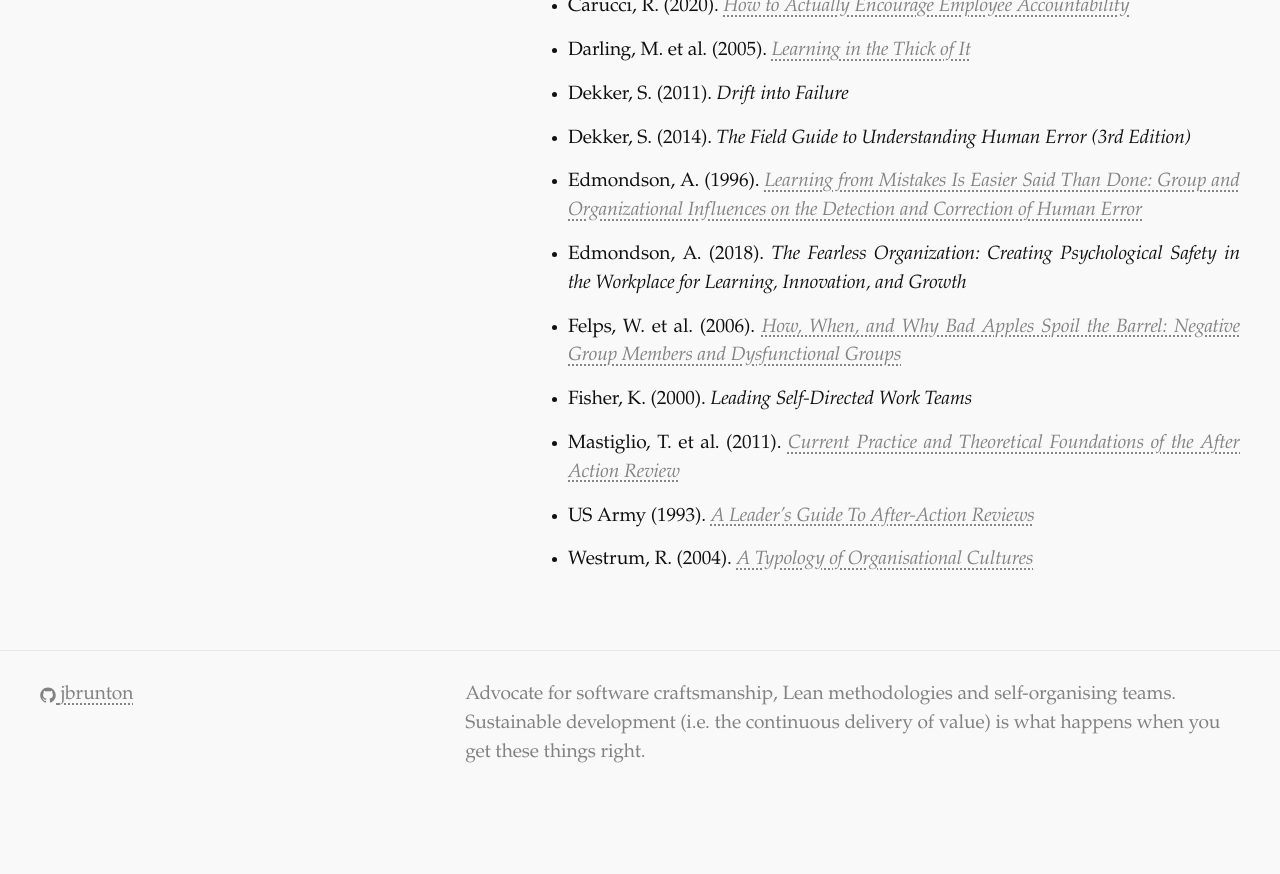
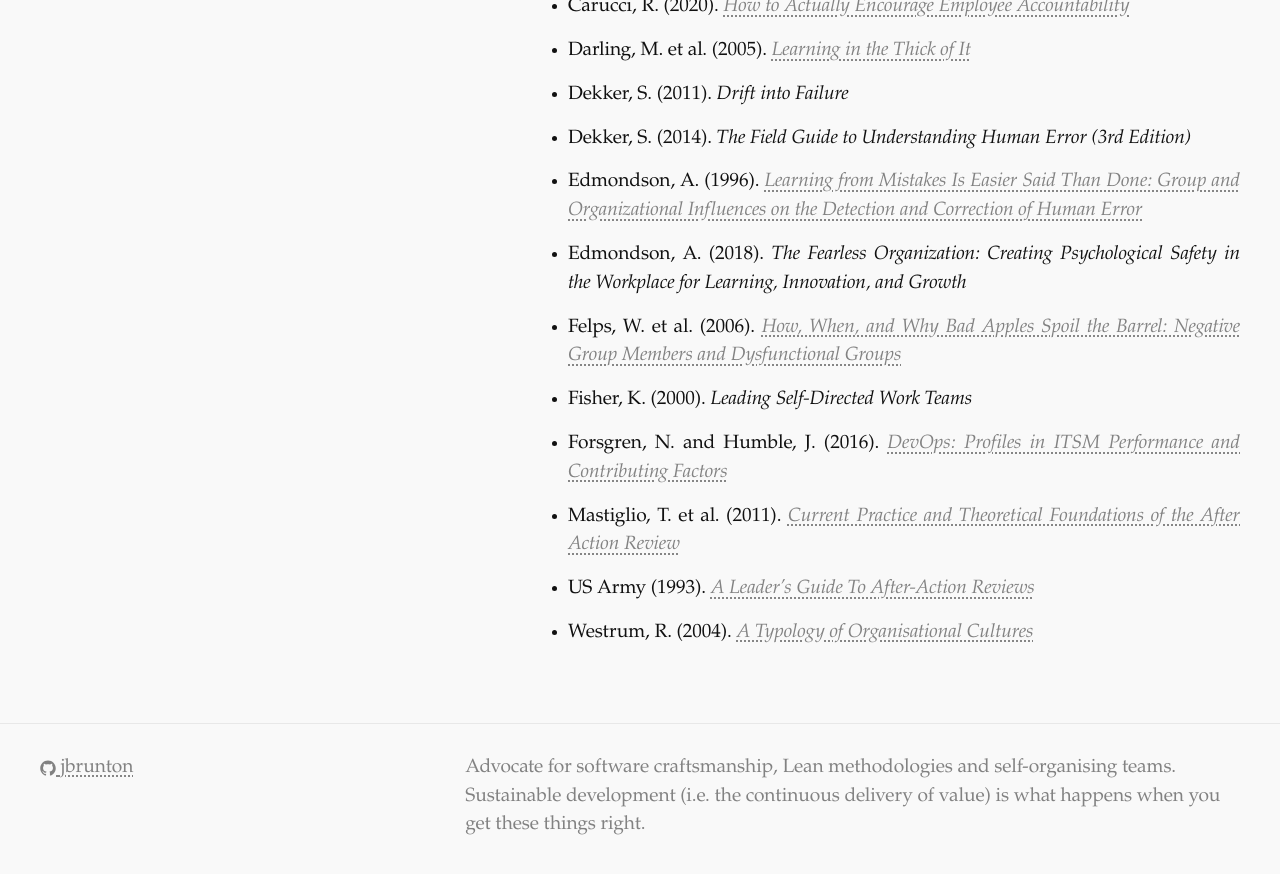
Before and after one commit to jbrunton/jbrunton.com, a Jekyll site: the page built from _posts/2025-02-20-what-we-should-mean-by-accountability.md, in a window 1280 px wide and 900 px high, scrolled down 8751 px. Shown: the top 874 px of the window. Built offline with Jekyll 4.4.1, drawn with Linux system fonts in a browser that asks for light colours; some web fonts are replaced; before the commit the page ends 9579 px from its top, so only the background shows below that.

Commit message:
fix: add missing reference

```diff
--- a/_posts/2025-02-20-what-we-should-mean-by-accountability.md
+++ b/_posts/2025-02-20-what-we-should-mean-by-accountability.md
@@ -287,6 +287,7 @@ Management should support learning and improvement actions based on the category
 * Edmondson, A. (2018). *The Fearless Organization: Creating Psychological Safety in the Workplace for Learning, Innovation, and Growth*
 * Felps, W. et al. (2006). *[How, When, and Why Bad Apples Spoil the Barrel: Negative Group Members and Dysfunctional Groups](https://www.researchgate.net/publication/237683988_How_When_and_Why_Bad_Apples_Spoil_the_Barrel_Negative_Group_Members_and_Dysfunctional_Groups)*
 * Fisher, K. (2000). *Leading Self-Directed Work Teams*
+* Forsgren, N. and Humble, J. (2016). *[DevOps: Profiles in ITSM Performance and Contributing Factors](https://papers.ssrn.com/sol3/papers.cfm?abstract_id=2681906)*
 * Mastiglio, T. et al. (2011). *[Current Practice and Theoretical Foundations of the After Action Review](https://www.researchgate.net/publication/235169250_Current_Practice_and_Theoretical_Foundations_of_the_After_Action_Review)*
 * US Army (1993). *[A Leader's Guide To After-Action Reviews](https://docs.adaptdev.info/lib/7F4R6NLI)*
 * Westrum, R. (2004). *[A Typology of Organisational Cultures](https://www.researchgate.net/publication/8150380_A_Typology_of_Organisational_Cultures)*
```
